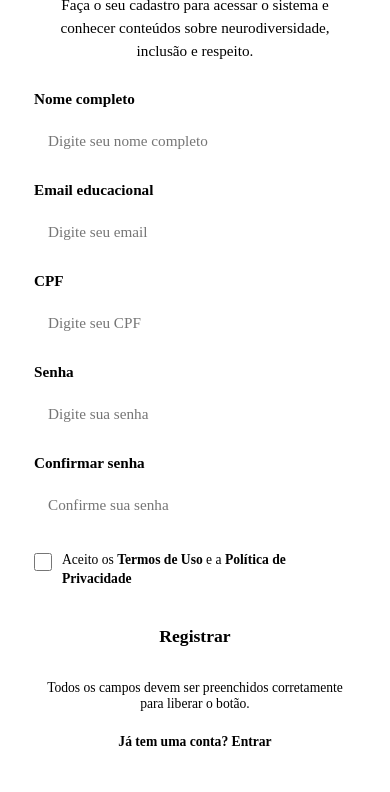
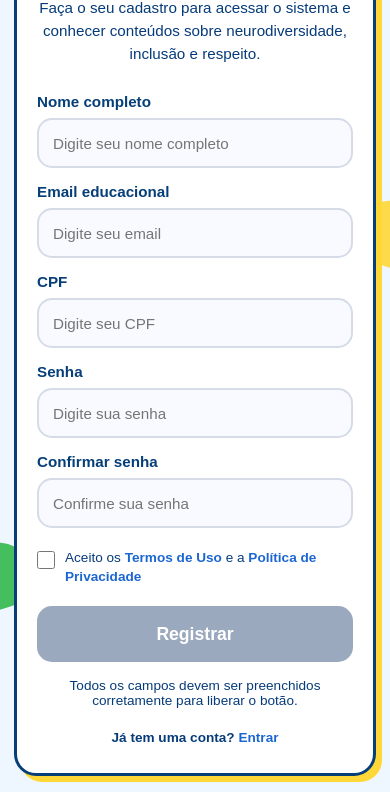
Before and after one commit to wzinn1314/sape, a website: page register/index.html in a window 390 px wide. Shown: the part 115-907 px from the top of the page. Drawn offline with Linux system fonts and the light colour scheme.

Commit message:
Trabalho em andamento

```diff
--- a/register/styles.css
+++ b/register/styles.css
@@ -1,15 +1,13 @@
-
-
 * {
   margin: 0;
   padding: 0;
   box-sizing: border-box;
-  font-family: var(--font-family);
+  font-family: Arial, Helvetica, sans-serif;
 }
 
 body {
   min-height: 100vh;
-  background: var(--base-bg);
+  background: #eef7ff;
 }
 
 .register-page {
@@ -20,19 +18,18 @@ body {
   justify-content: center;
   position: relative;
   overflow: hidden;
-  background: linear-gradient(160deg, var(--base-surface) 0%, var(--base-bg) 60%, var(--secondary-light) 100%);
 }
 
 .register-card {
   width: 100%;
   max-width: 650px;
-  background: var(--base-surface);
-  border: 2px solid var(--secondary);
-  border-radius: var(--radius-xl);
+  background: #ffffff;
+  border: 3px solid #063f78;
+  border-radius: 28px;
   padding: 42px;
   position: relative;
   z-index: 2;
-  box-shadow: var(--shadow-lg), var(--shadow-accent);
+  box-shadow: 12px 12px 0 #ffd736;
 }
 
 .logo {
@@ -56,14 +53,13 @@ body {
 }
 
 .register-header h1 {
-  color: var(--secondary-dark);
+  color: #063f78;
   font-size: clamp(2rem, 5vw, 3.2rem);
   margin-bottom: 12px;
-  font-weight: 900;
 }
 
 .register-header p {
-  color: var(--base-text);
+  color: #063b7a;
   font-size: clamp(0.95rem, 2.5vw, 1.1rem);
   line-height: 1.5;
 }
@@ -74,29 +70,27 @@ body {
 
 .form-group label {
   display: block;
-  color: var(--secondary-dark);
-  font-size: 1rem;
-  font-weight: 700;
+  color: #063f78;
+  font-size: 1.05rem;
+  font-weight: 800;
   margin-bottom: 8px;
 }
 
 .form-group input {
   width: 100%;
   height: 56px;
-  border: 2px solid var(--base-border);
-  border-radius: var(--radius-md);
+  border: 2px solid #d5dce8;
+  border-radius: 15px;
   padding: 0 18px;
-  background: var(--base-bg);
-  color: var(--secondary-dark);
+  background: #f8faff;
+  color: #061b45;
   font-size: 1rem;
   outline: none;
-  transition: var(--transition);
 }
 
 .form-group input:focus {
-  border-color: var(--secondary);
-  background: var(--base-surface);
-  box-shadow: 0 0 0 3px rgba(27, 102, 210, 0.12);
+  border-color: #1b66d2;
+  background: #ffffff;
 }
 
 .checkbox-group {
@@ -104,7 +98,7 @@ body {
   align-items: flex-start;
   gap: 10px;
   margin: 20px 0;
-  color: var(--base-text);
+  color: #063b7a;
   font-size: 0.95rem;
   line-height: 1.4;
 }
@@ -113,93 +107,131 @@ body {
   margin-top: 3px;
   min-width: 18px;
   height: 18px;
-  accent-color: var(--secondary);
 }
 
 .checkbox-group a,
 .login-link a {
-  color: var(--secondary);
-  font-weight: 700;
+  color: #1b66d2;
+  font-weight: 800;
   text-decoration: none;
 }
 
 #loading,
 #message {
   text-align: center;
-  font-weight: 700;
+  font-weight: 800;
   margin-bottom: 14px;
 }
 
-#loading { color: var(--secondary-dark); }
+#loading {
+  color: #063f78;
+}
 
 .button-link {
   width: 100%;
   height: 60px;
   border: none;
-  border-radius: var(--radius-md);
-  background: var(--accent);
-  color: var(--secondary-dark);
-  font-size: 1.2rem;
-  font-weight: 800;
+  border-radius: 15px;
+  background: #063f78;
+  color: #ffffff;
+  font-size: 1.25rem;
+  font-weight: 900;
   cursor: pointer;
-  transition: var(--transition);
-  box-shadow: var(--shadow-accent);
+  transition: 0.3s;
 }
 
 .button-link:hover {
-  background: var(--accent-warm);
+  background: #0b5ead;
   transform: translateY(-2px);
 }
 
 .button-link.disabled,
 .button-link:disabled {
-  background: var(--base-muted);
-  color: var(--base-text-light);
+  background: #9aa9bd;
   cursor: not-allowed;
   transform: none;
-  box-shadow: none;
 }
 
 .note {
   margin-top: 16px;
   text-align: center;
-  color: var(--base-text);
+  color: #063b7a;
   font-size: 0.9rem;
 }
 
 .login-link {
   margin-top: 22px;
   text-align: center;
-  color: var(--base-text);
+  color: #063b7a;
   font-weight: 600;
 }
 
 .puzzle {
   position: absolute;
-  width: 100px;
-  height: 100px;
-  border-radius: var(--radius-lg);
-  opacity: 0.18;
+  width: 130px;
+  height: 130px;
+  border-radius: 28px;
+  opacity: 0.9;
   z-index: 1;
 }
 
-.puzzle-red    { background: var(--puzzle-red);    top: -25px; left: -20px; transform: rotate(25deg); }
-.puzzle-blue   { background: var(--puzzle-blue);   top: 25px;  left: 90px;  transform: rotate(-25deg); }
-.puzzle-yellow { background: var(--puzzle-yellow); right: -30px; top: 35%;  transform: rotate(20deg); }
-.puzzle-green  { background: var(--puzzle-green);  left: -30px; bottom: 20%; transform: rotate(-18deg); }
+.puzzle-red {
+  background: #ef2b2b;
+  top: -30px;
+  left: -25px;
+  transform: rotate(25deg);
+}
+
+.puzzle-blue {
+  background: #1b66d2;
+  top: 25px;
+  left: 90px;
+  transform: rotate(-25deg);
+}
+
+.puzzle-yellow {
+  background: #ffd736;
+  right: -35px;
+  top: 35%;
+  transform: rotate(20deg);
+}
+
+.puzzle-green {
+  background: #33b84c;
+  left: -35px;
+  bottom: 20%;
+  transform: rotate(-18deg);
+}
 
 @media (max-width: 768px) {
-  .register-page { padding: 18px; }
+  .register-page {
+    padding: 18px;
+  }
 
   .register-card {
     max-width: 520px;
     padding: 34px 28px;
+    box-shadow: 8px 8px 0 #ffd736;
   }
 
-  .logo { width: 110px; height: 110px; }
-  .form-group input { height: 52px; }
-  .button-link { height: 56px; font-size: 1.1rem; }
-  .puzzle { width: 70px; height: 70px; }
+  .logo {
+    width: 110px;
+    height: 110px;
+  }
+
+  .form-group input {
+    height: 52px;
+  }
+
+  .button-link {
+    height: 56px;
+    font-size: 1.1rem;
+  }
+
+  .puzzle {
+    width: 90px;
+    height: 90px;
+  }
 }
 
 @media (max-width: 480px) {
@@ -211,21 +243,59 @@ body {
   .register-card {
     margin-top: 18px;
     padding: 28px 20px;
-    border-radius: var(--radius-lg);
+    border-radius: 22px;
+    box-shadow: 6px 6px 0 #ffd736;
   }
 
-  .logo { width: 95px; height: 95px; }
-  .form-group { margin-bottom: 15px; }
-  .form-group label { font-size: 0.95rem; }
-  .form-group input { height: 50px; font-size: 0.95rem; padding: 0 14px; }
-  .checkbox-group { font-size: 0.85rem; }
-  .note, .login-link { font-size: 0.85rem; }
-  .puzzle { width: 55px; height: 55px; }
+  .logo {
+    width: 95px;
+    height: 95px;
+  }
+
+  .form-group {
+    margin-bottom: 15px;
+  }
+
+  .form-group label {
+    font-size: 0.95rem;
+  }
+
+  .form-group input {
+    height: 50px;
+    font-size: 0.95rem;
+    padding: 0 14px;
+  }
+
+  .checkbox-group {
+    font-size: 0.85rem;
+  }
+
+  .note,
+  .login-link {
+    font-size: 0.85rem;
+  }
+
+  .puzzle {
+    width: 65px;
+    height: 65px;
+  }
 }
 
 @media (max-width: 360px) {
-  .register-card { padding: 24px 16px; }
-  .logo { width: 80px; height: 80px; }
-  .form-group input { height: 48px; }
-  .button-link { height: 52px; }
+  .register-card {
+    padding: 24px 16px;
+  }
+
+  .logo {
+    width: 80px;
+    height: 80px;
+  }
+
+  .form-group input {
+    height: 48px;
+  }
+
+  .button-link {
+    height: 52px;
+  }
 }
```
